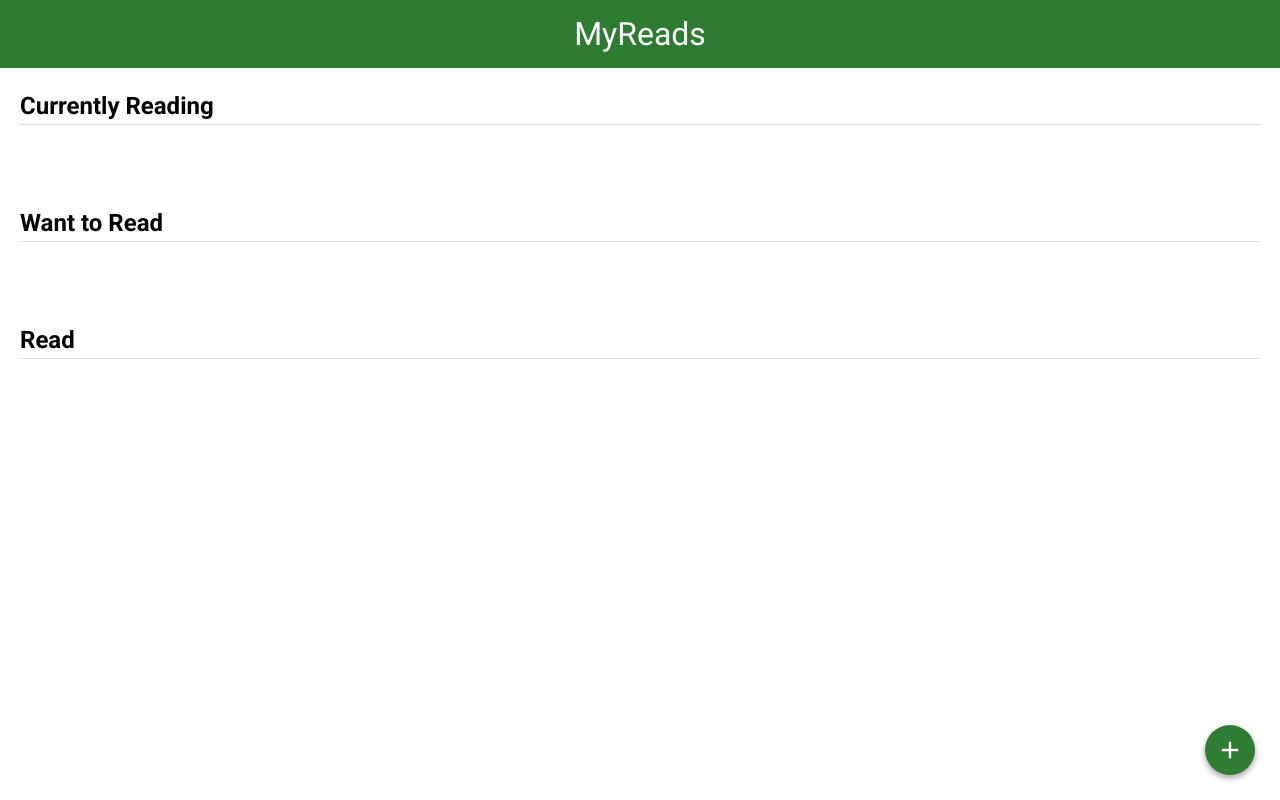
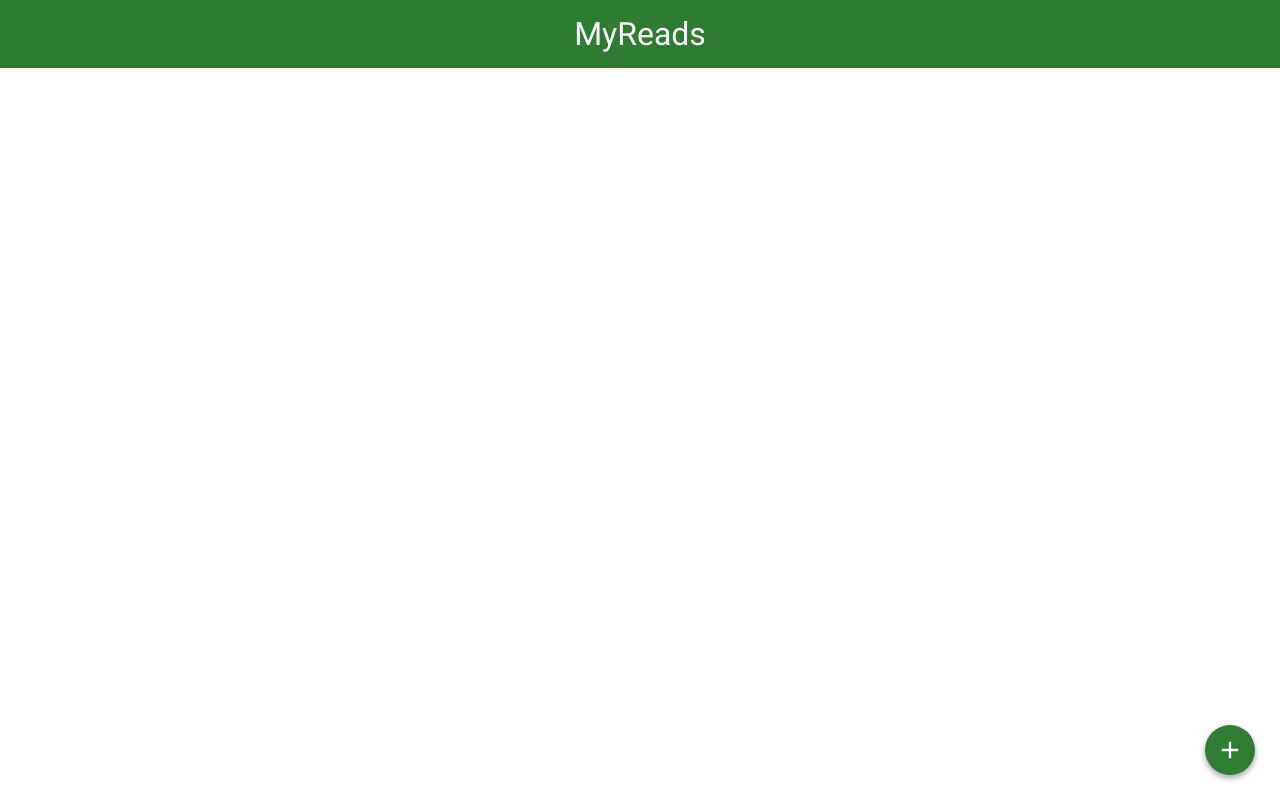
Before and after one commit to mokai2008/Udacity-MyReads-App, a React (Create React App) app: page / in a window 1280 px wide. Built offline with nearby package versions, Linux system fonts and the light colour scheme.

Commit message:
construct the BooksShelf and remove shelfs from App.js

```diff
--- a/src/App.js
+++ b/src/App.js
@@ -44,36 +44,10 @@ class BooksApp extends React.Component {
             </div>
             <div className="list-books-content">
               <div>
-                <div className="bookshelf">
-                  <h2 className="bookshelf-title">Currently Reading</h2>
-                  <div className="bookshelf-books">
-                    <ol className="books-grid">
 
+              </div>
+                </div>
 
-                    </ol>
-                  </div>
-                </div>
-                <div className="bookshelf">
-                  <h2 className="bookshelf-title">Want to Read</h2>
-                  <div className="bookshelf-books">
-                    <ol className="books-grid">
-
-
-                    </ol>
-                  </div>
-                </div>
-                <div className="bookshelf">
-                  <h2 className="bookshelf-title">Read</h2>
-                  <div className="bookshelf-books">
-                    <ol className="books-grid">
-
-
-
-                    </ol>
-                  </div>
-                </div>
-              </div>
-            </div>
             <div className="open-search">
               <a onClick={() => this.setState({ showSearchPage: true })}>Add a book</a>
             </div>
--- a/src/Books.js
+++ b/src/Books.js
@@ -3,7 +3,7 @@ import React, {Component} from 'react'
 
 class Books extends Component {
 
-    changeShelf = (event) => {
+    changeBookShelf = (event) => {
         this.props.updateShelf(event.target.value)
     }
 
@@ -15,7 +15,7 @@ class Books extends Component {
                             <div className="book-cover"
                             style={{ width: 128, height: 193, backgroundImage: `url("${this.props.books.imageLinks.thumbnail}")` }}></div>
                             <div className="book-shelf-changer">
-                              <select onChange = {this.changeShelf} value = {books.shelf}>
+                              <select onChange = {this.changeBookShelf} value = {books.shelf}>
                                 <option value="move" disabled>Move to...</option>
                                 <option value="currentlyReading">Currently Reading</option>
                                 <option value="wantToRead">Want to Read</option>
```
Also changed, not shown: src/BooksShelf.js (+16 -0 lines).
